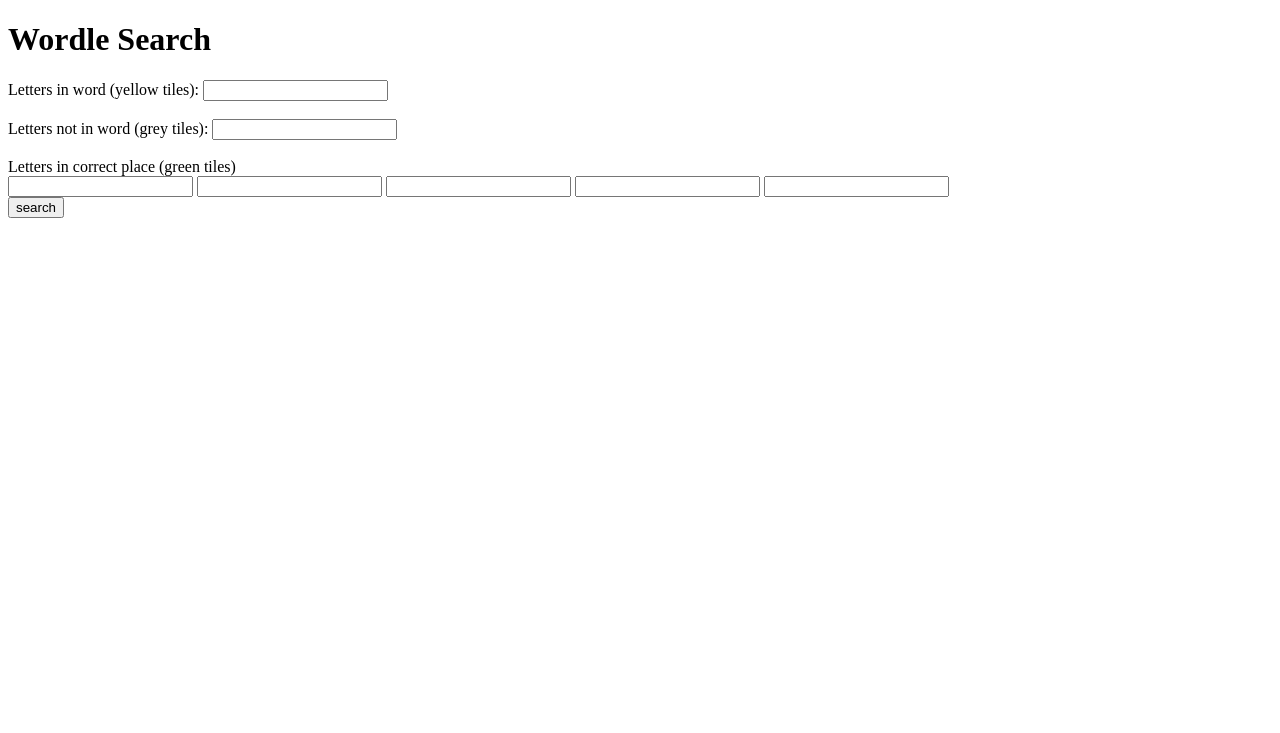
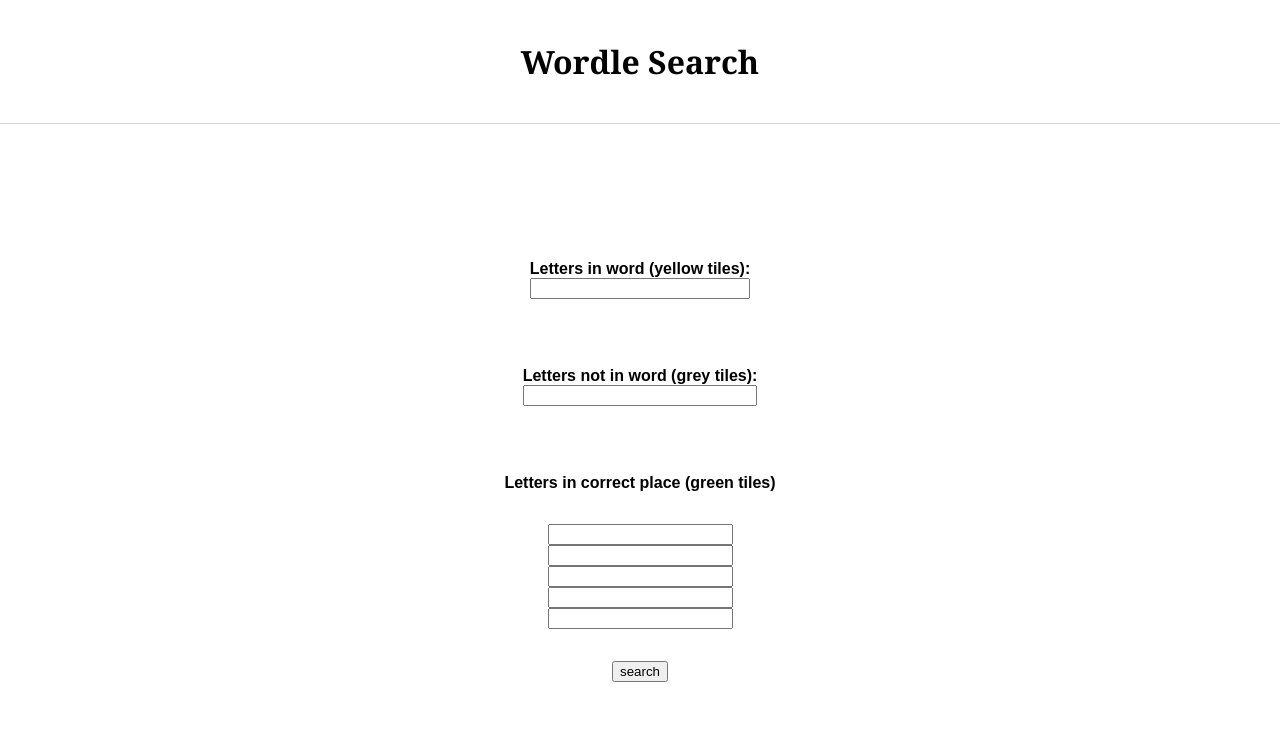
Before and after one commit to jbfink97/WordleSearch, a plain HTML site: page index.html in a window 1280 px wide. Drawn offline with Linux system fonts and the light colour scheme.

Commit message:
worked on CSS, centered content and made flex display

```diff
--- a/WordleSearch.css
+++ b/WordleSearch.css
@@ -1 +1,30 @@
-s
+*{
+    margin: 0;
+}
+
+header{
+    text-align: center;
+    color: black;
+    padding: 5vh;
+    font-size: 1rem;
+    font-weight: 900;border-bottom: 1px solid #d3d6da;
+    font-family: Georgia, 'Times New Roman', Times, serif;
+    display: block;
+}
+
+.container{
+    padding: 15vh;
+    display: flex;
+    flex-direction: column;
+    align-items: center;
+}
+
+.item{
+    padding: 1rem;
+    font-family: Arial, Helvetica, sans-serif;
+    font-weight: bold;
+    display: flex;
+    flex-direction: column;
+    align-content: space-around;
+
+}
```
